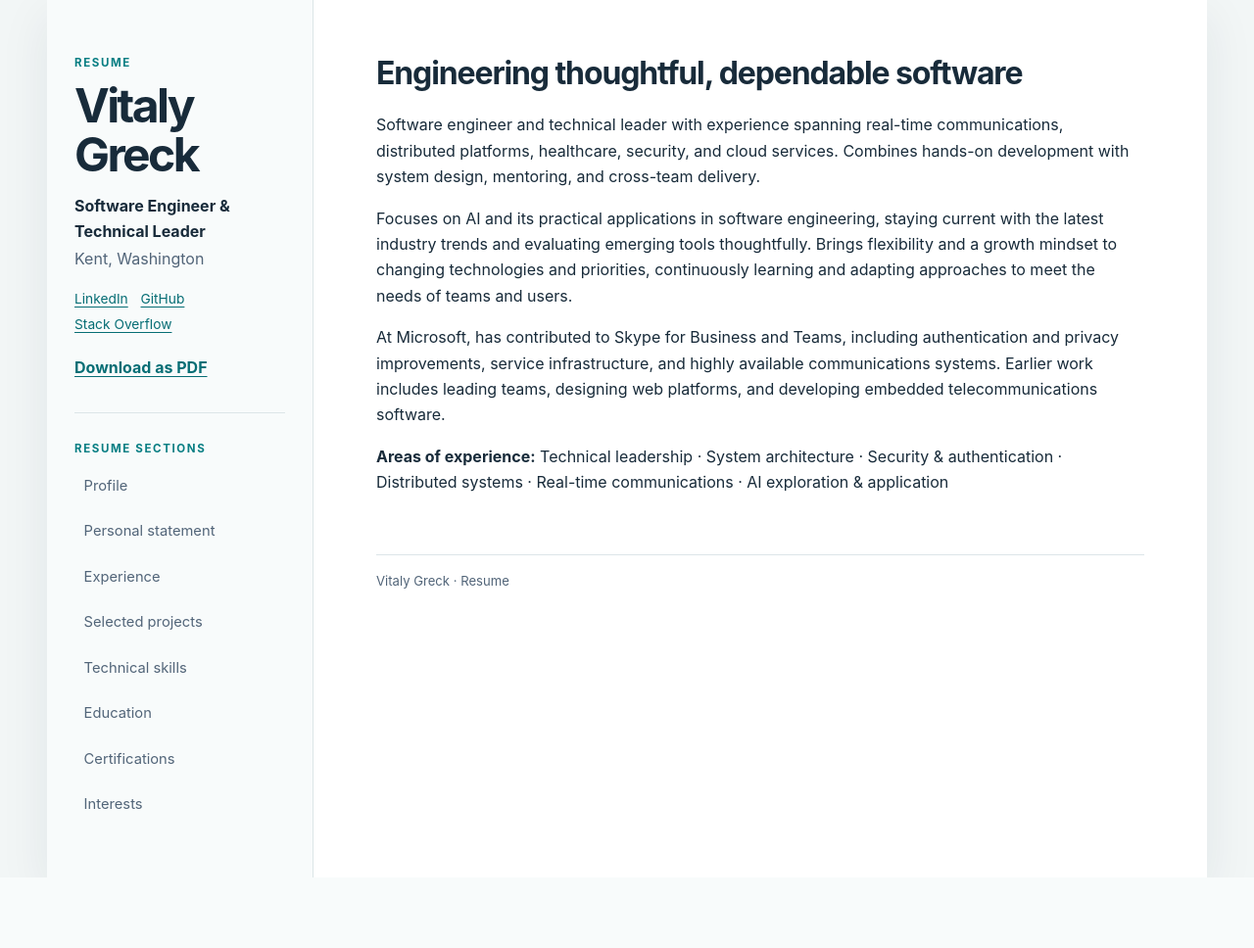
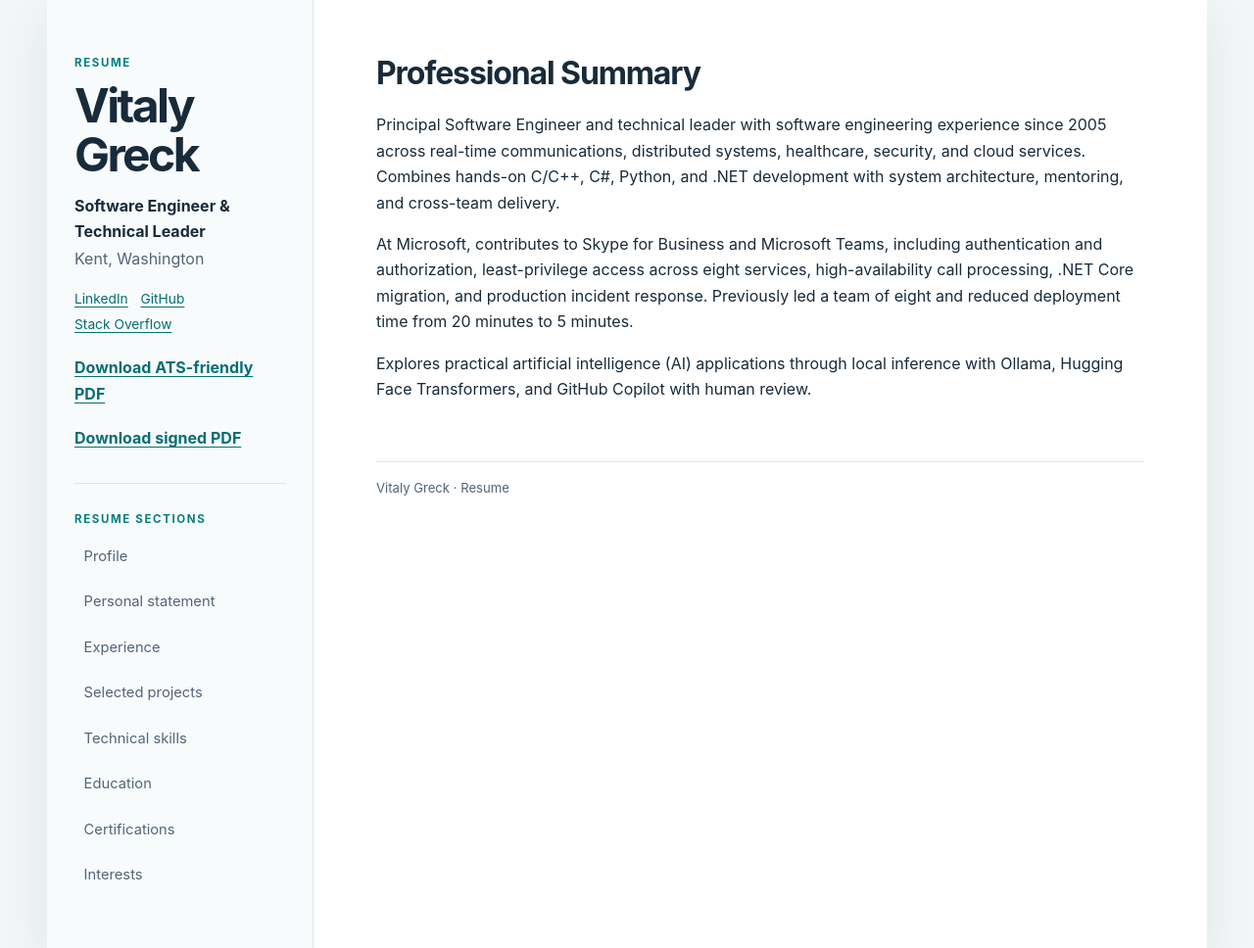
Before and after one commit to vintozver/my-cv, a Flask app: page /profile in a window 1280 px wide. Shown: the whole page at 98% size. Before the commit the page ends 896 px from the top, so only its background shows below. Run offline with Flask 3, Linux system fonts and the light colour scheme.

Commit message:
Optimize resume content and add ATS-friendly PDF export
Co-authored-by: copilot-swe-agent[bot] <198982749+Copilot@users.noreply.github.com>

```diff
--- a/src/my_cv/main.py
+++ b/src/my_cv/main.py
@@ -27,6 +27,8 @@ SECTION_TITLES = {
     "credentials": "Certifications",
     "interests": "Interests",
 }
+
+ATS_SECTIONS = ("profile", "skills", "experience", "projects", "education", "credentials")
 
 PROJECT_DETAILS = {
     "pi-registrar": (
@@ -165,6 +167,23 @@ def create_app() -> Flask:
             sections=SECTION_TITLES,
         )
 
+    @app.get("/resume-ats.pdf")
+    def download_ats_pdf():
+        html = render_template(
+            "resume_pdf.html",
+            sections=[(section, render_section(section)) for section in ATS_SECTIONS],
+            ats_mode=True,
+        )
+        pdf = HTML(string=html, url_fetcher=reject_pdf_url).write_pdf(
+            stylesheets=[CSS(string=STYLE_PATH.read_text(encoding="utf-8"))]
+        )
+        response = send_file(
+            BytesIO(pdf), mimetype="application/pdf", as_attachment=True,
+            download_name="vitaly-greck-resume-ats.pdf",
+        )
+        response.headers["Cache-Control"] = "no-store"
+        return response
+
     @app.get("/resume.pdf")
     def download_pdf():
         config_path = os.environ.get("MY_CV_CONFIG", "config.yaml")
@@ -188,6 +207,7 @@ def create_app() -> Flask:
             sections=[(section, render_section(section)) for section in SECTION_TITLES],
             generated_at=generated_at,
             cert_details=cert_details,
+            ats_mode=False,
         )
         pdf = HTML(string=html, url_fetcher=reject_pdf_url).write_pdf(
             stylesheets=[CSS(string=STYLE_PATH.read_text(encoding="utf-8"))]
--- a/src/my_cv/templates/index.html
+++ b/src/my_cv/templates/index.html
@@ -24,7 +24,8 @@
             <a href="https://github.com/vintozver">GitHub</a>
             <a href="https://stackoverflow.com/users/884077/vitaly-greck">Stack Overflow</a>
           </div>
-          <a class="download-link" href="{{ url_for('download_pdf') }}">Download as PDF</a>
+          <a class="download-link" href="{{ url_for('download_ats_pdf') }}">Download ATS-friendly PDF</a>
+          <a class="download-link" href="{{ url_for('download_pdf') }}">Download signed PDF</a>
         </header>
 
         <nav class="section-nav" aria-label="Resume sections">
--- a/src/my_cv/templates/sections/profile.md
+++ b/src/my_cv/templates/sections/profile.md
@@ -1,18 +1,14 @@
-# Engineering thoughtful, dependable software
+# Professional Summary
 
-Software engineer and technical leader with experience spanning real-time
-communications, distributed platforms, healthcare, security, and cloud services.
-Combines hands-on development with system design, mentoring, and cross-team delivery.
+Principal Software Engineer and technical leader with software engineering experience
+since 2005 across real-time communications, distributed systems, healthcare, security,
+and cloud services. Combines hands-on C/C++, C#, Python, and .NET development with
+system architecture, mentoring, and cross-team delivery.
 
-Focuses on AI and its practical applications in software engineering, staying current
-with the latest industry trends and evaluating emerging tools thoughtfully. Brings
-flexibility and a growth mindset to changing technologies and priorities, continuously
-learning and adapting approaches to meet the needs of teams and users.
+At Microsoft, contributes to Skype for Business and Microsoft Teams, including
+authentication and authorization, least-privilege access across eight services,
+high-availability call processing, .NET Core migration, and production incident response.
+Previously led a team of eight and reduced deployment time from 20 minutes to 5 minutes.
 
-At Microsoft, has contributed to Skype for Business and Teams, including
-authentication and privacy improvements, service infrastructure, and highly available
-communications systems. Earlier work includes leading teams, designing web platforms,
-and developing embedded telecommunications software.
-
-**Areas of experience:** Technical leadership · System architecture · Security & authentication ·
-Distributed systems · Real-time communications · AI exploration & application
+Explores practical artificial intelligence (AI) applications through local inference
+with Ollama, Hugging Face Transformers, and GitHub Copilot with human review.
```
Also changed, not shown: src/my_cv/static/style.css (+49 -0 lines), src/my_cv/templates/resume_pdf.html (+12 -2 lines), src/my_cv/templates/sections/experience.md (+7 -7 lines), src/my_cv/templates/sections/skills.md (+5 -4 lines), tests/test_app.py (+49 -2 lines), README.md.
